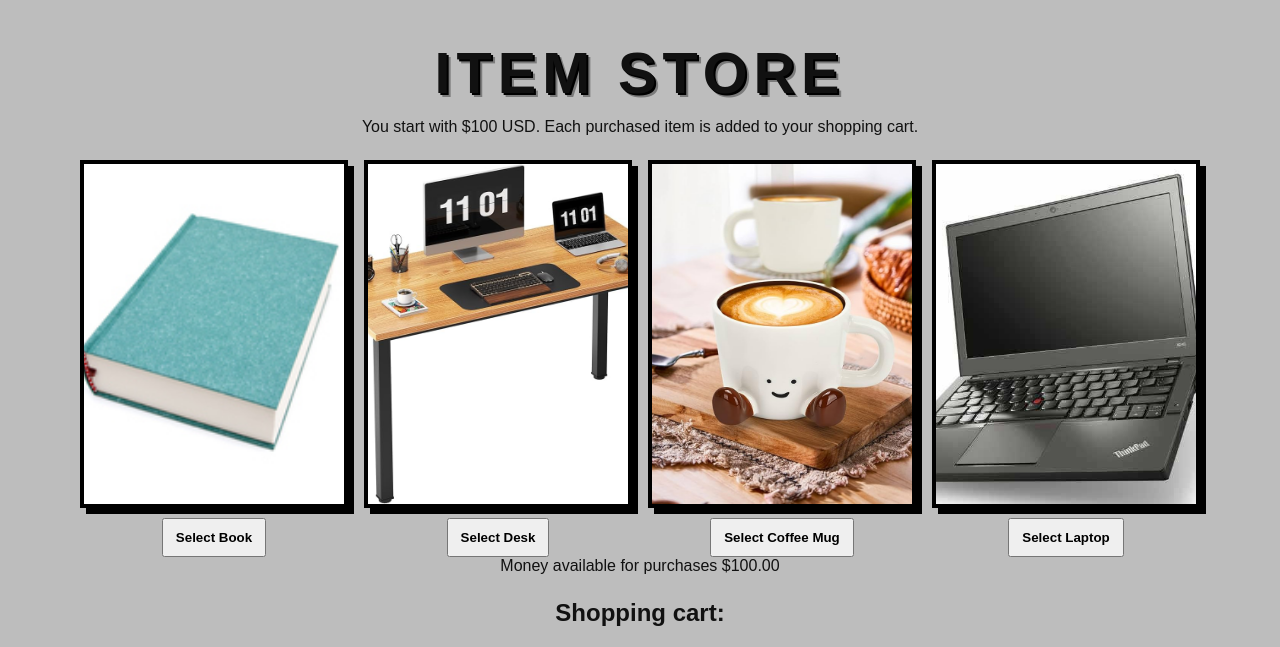
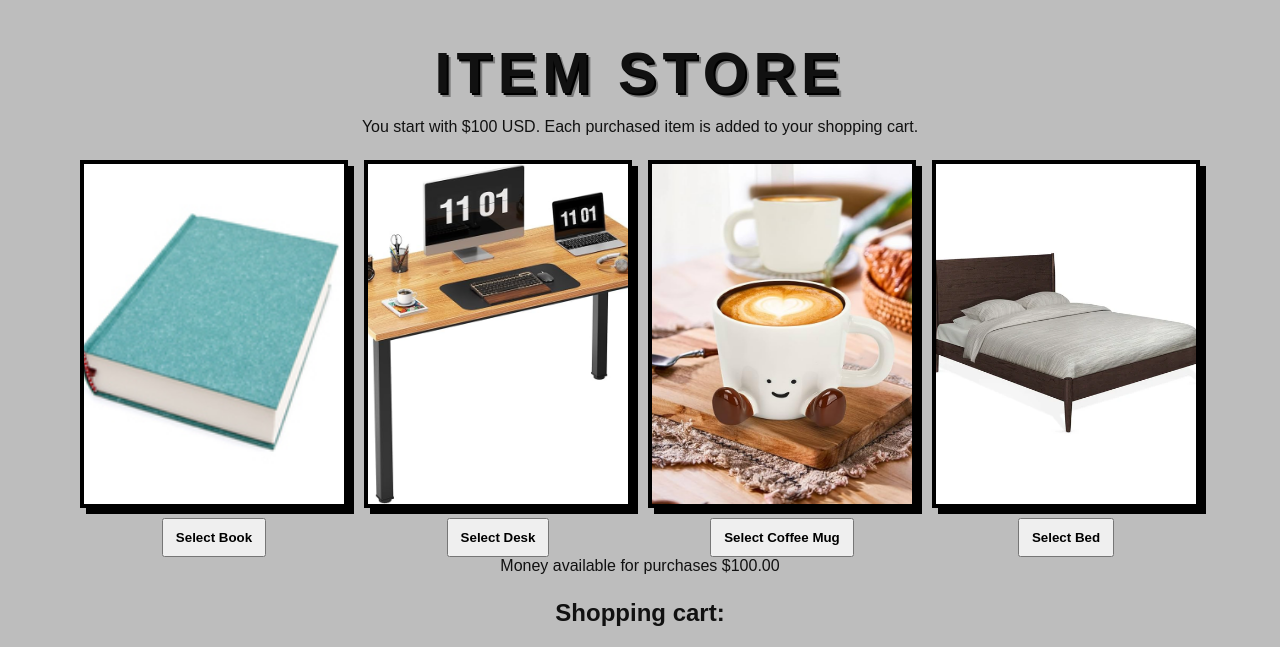
Before and after one commit to RobDiggle/item_store, a Flask app: page /shopping in a window 1280 px wide. Shown: the part 60-707 px from the top of the page. Run offline with Flask 3, Linux system fonts and the light colour scheme.

Commit message:
2/23/2026 Afternoon commits - Made items and button clicks actually align.

```diff
--- a/buy_items.py
+++ b/buy_items.py
@@ -9,6 +9,7 @@ class store_item:
 # if you cut out the next  line then local variable message is not associated with a value
 
 items = [
+# Office & Home goods section
      store_item("Book", 100, 12, True),
      store_item("Desk", 100, 40, True),
      store_item("Coffee mug", 100, 10, True),
@@ -19,10 +20,10 @@ items = [
      store_item("Fruit", 10, 1, True),
      store_item("Milk", 10, 2, True),
 # Tech section
-     store_item("Mouse", 20, 1, True),
-     store_item("Charger", 20, 4, True),
-     store_item("Router", 100, 1, True),
-     store_item("Laptop", 20, 100, True),
+     store_item("Mouse", 1, 20, True),
+     store_item("Charger", 2, 30, True),
+     store_item("Router", 2, 85, True),
+     store_item("Laptop", 2, 100, True),
 
         ]
 
--- a/templates/food_shopping.html
+++ b/templates/food_shopping.html
@@ -109,7 +109,7 @@
         <form method="POST">
             <button type="submit"
                     name="choice"
-                    value="book">
+                    value="meat">
                 Select Meat
             </button>
         </form>
@@ -120,7 +120,7 @@
         <form method="POST">
             <button type="submit"
                     name="choice"
-                    value="desk">
+                    value="cereal">
                 Select Cereal
             </button>
         </form>
@@ -142,7 +142,7 @@
         <form method="POST">
             <button type="submit"
                     name="choice"
-                    value="laptop">
+                    value="milk">
                 Select Milk
             </button>
         </form>
--- a/templates/shopping.html
+++ b/templates/shopping.html
@@ -138,12 +138,12 @@
     </div>
 
         <div class="item-card">
-        <img src="{{ url_for('static', filename='img/laptop.jpg') }}">
+        <img src="{{ url_for('static', filename='img/bed.jpg') }}">
         <form method="POST">
             <button type="submit"
                     name="choice"
-                    value="laptop">
-                Select Laptop
+                    value="bed">
+                Select Bed
             </button>
         </form>
     </div>
```
Also changed, not shown: templates/tech_shopping.html (+6 -10 lines), static/img/bed.jpg (added).
